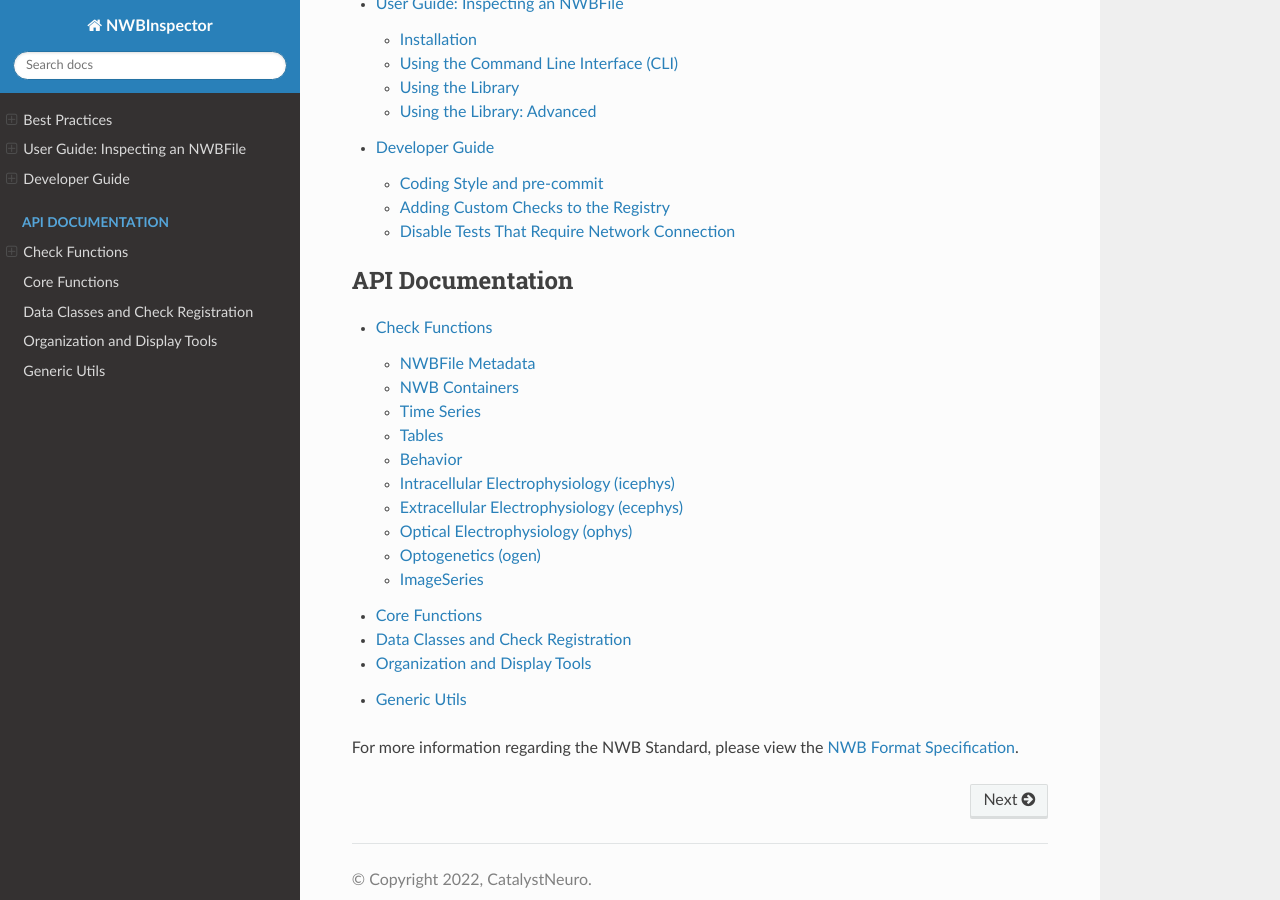
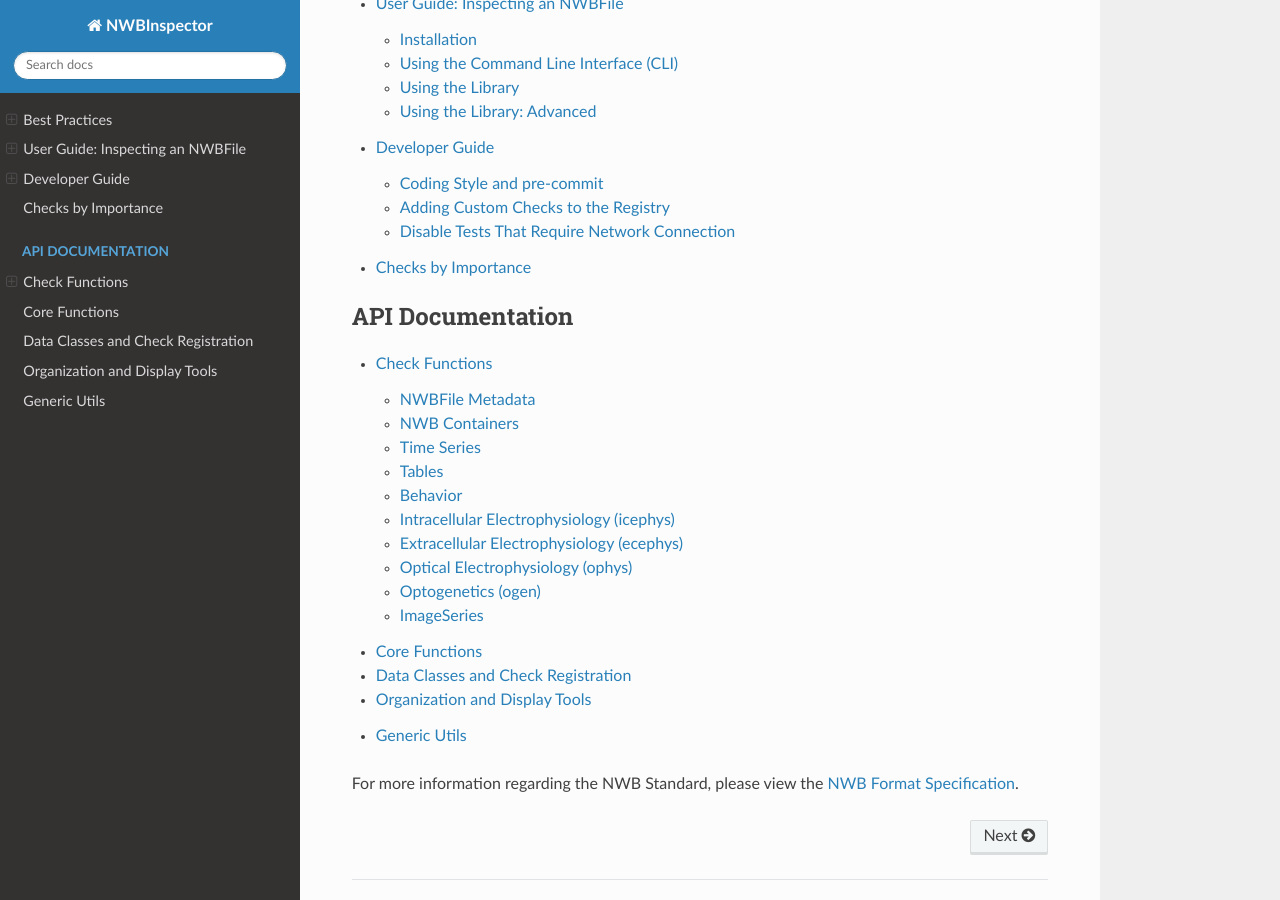
Before and after one commit to NeurodataWithoutBorders/nwbinspector, a Sphinx documentation site: the page built from docs/index.rst, in a window 1280 px wide and 900 px high, scrolled down 1095 px. Built offline with Sphinx 7.4.7 and the Read the Docs theme 2.0.0, drawn with Linux system fonts in a browser that asks for light colours; some of the changed lines change nothing that is shown.

Commit message:
add docs page for checks by importance

```diff
--- a/docs/conf.py
+++ b/docs/conf.py
@@ -3,6 +3,7 @@
 
 sys.path.append(str(Path(__file__).parent))
 from conf_extlinks import extlinks, intersphinx_mapping
+from gen_checks_by_importance import gen_checks_by_importance
 
 sys.path.insert(0, Path(__file__).resolve().parents[1])
 
@@ -62,6 +63,7 @@
 }
 add_module_names = False
 
+
 def add_refs_to_docstrings(app, what, name, obj, options, lines):
     if what == "function" and obj.__name__.startswith("check_") and "Best Practice: " not in obj.__doc__:
         lines.append(f"Best Practice: :ref:`best_practice_{obj.__name__.split('check_')[1]}`")
@@ -69,3 +71,6 @@
 
 def setup(app):
     app.connect("autodoc-process-docstring", add_refs_to_docstrings)
+
+
+gen_checks_by_importance()
--- /dev/null
+++ b/docs/gen_checks_by_importance.py
@@ -0,0 +1,31 @@
+import os
+from nwbinspector import available_checks
+
+from collections import defaultdict
+
+
+def gen_checks_by_importance():
+    dd = defaultdict(list)
+
+    for x in available_checks:
+        dd[x.importance.name.replace("_", " ")].append(x)
+
+    generate_checks_rst_file = os.path.join(os.path.dirname(os.path.abspath(__file__)), 'checks_by_importance.rst')
+    with open(generate_checks_rst_file, 'w') as f:
+        f.write('''Checks by Importance
+======================
+
+This section lists the available checks organized by their importance level.
+
+''')
+
+        for importance_level, checks in dd.items():
+            f.write(f'''{importance_level}
+{'-' * (len(f'{importance_level}') + 1)}
+
+''')
+
+            for check in checks:
+                f.write(f'*  :py:func:`~{check.__module__}.{check.__name__}` {check.__doc__}\n')
+
+            f.write('\n')
--- a/docs/index.rst
+++ b/docs/index.rst
@@ -16,6 +16,7 @@
    best_practices/best_practices_index
    user_guide/user_guide_index
    developer_guide
+   checks_by_importance
 
 
 .. toctree::
```
